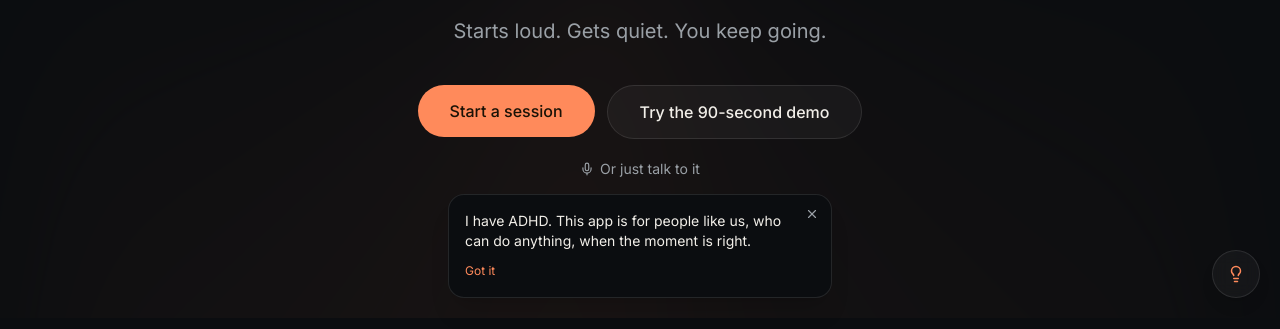
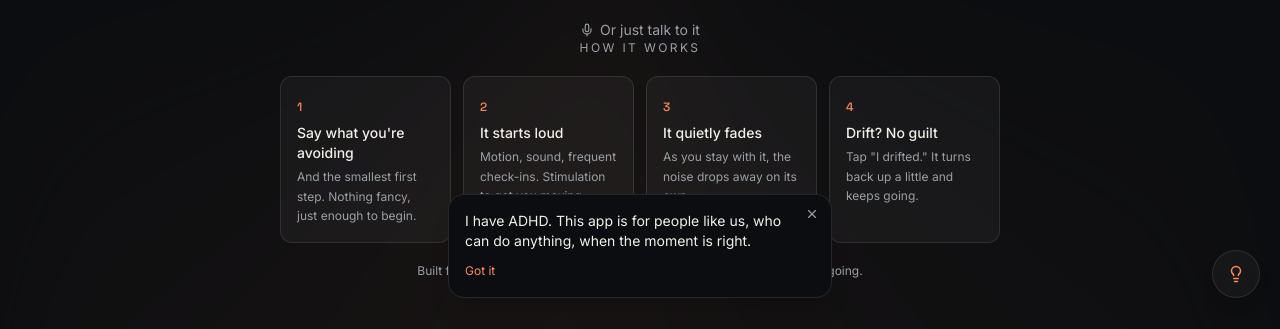
Before and after one commit to yashaswihegde364-stack/fade, a Next.js app: page / in a window 1280 px wide. Shown: the part 482-811 px from the top of the page. Built offline with nearby package versions, Linux system fonts and the light colour scheme; no server answers; the database is empty.

Commit message:
Add in-app How it works section; rewrite README to reflect current feature set

```diff
--- a/app/page.tsx
+++ b/app/page.tsx
@@ -166,6 +166,54 @@ export default function Landing() {
             </motion.p>
           )}
         </section>
+
+        <motion.section
+          initial={{ opacity: 0, y: 16 }}
+          whileInView={{ opacity: 1, y: 0 }}
+          viewport={{ once: true, margin: "-60px" }}
+          transition={{ duration: 0.5 }}
+          className="mx-auto w-full max-w-3xl px-6 pb-20"
+        >
+          <p className="mb-5 text-center text-xs uppercase tracking-[0.2em] text-[var(--muted)]">
+            How it works
+          </p>
+          <div className="grid grid-cols-1 gap-3 sm:grid-cols-2 lg:grid-cols-4">
+            {[
+              {
+                step: "1",
+                title: "Say what you're avoiding",
+                body: "And the smallest first step. Nothing fancy, just enough to begin.",
+              },
+              {
+                step: "2",
+                title: "It starts loud",
+                body: "Motion, sound, frequent check-ins. Stimulation to get you moving.",
+              },
+              {
+                step: "3",
+                title: "It quietly fades",
+                body: "As you stay with it, the noise drops away on its own.",
+              },
+              {
+                step: "4",
+                title: "Drift? No guilt",
+                body: "Tap \"I drifted.\" It turns back up a little and keeps going.",
+              },
+            ].map((item) => (
+              <div
+                key={item.step}
+                className="rounded-xl border border-[var(--border)] bg-[var(--card)] p-4"
+              >
+                <span className="font-display text-xs text-[var(--accent)]">{item.step}</span>
+                <p className="mt-1.5 text-sm font-medium">{item.title}</p>
+                <p className="mt-1 text-xs leading-relaxed text-[var(--muted)]">{item.body}</p>
+              </div>
+            ))}
+          </div>
+          <p className="mt-5 text-center text-xs text-[var(--muted)]">
+            Built for ADHD brains that need stimulation to start and less of it to keep going.
+          </p>
+        </motion.section>
       </div>
     </main>
   );
```
Also changed, not shown: 1 other file (tests, documents, lock files or other folders).
